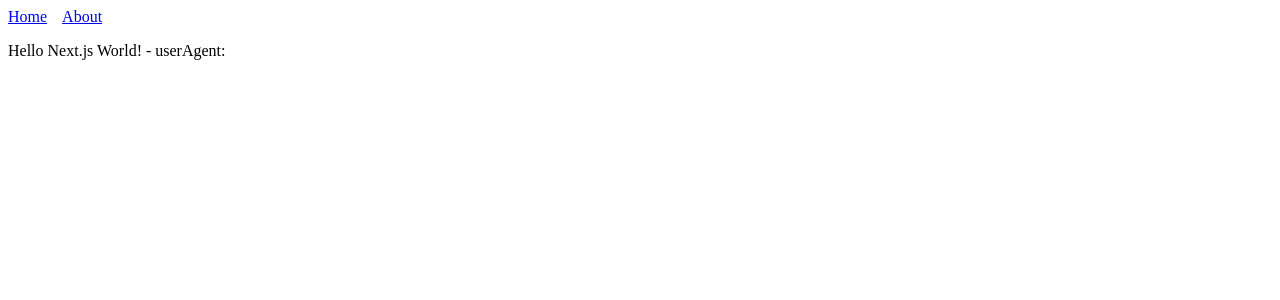
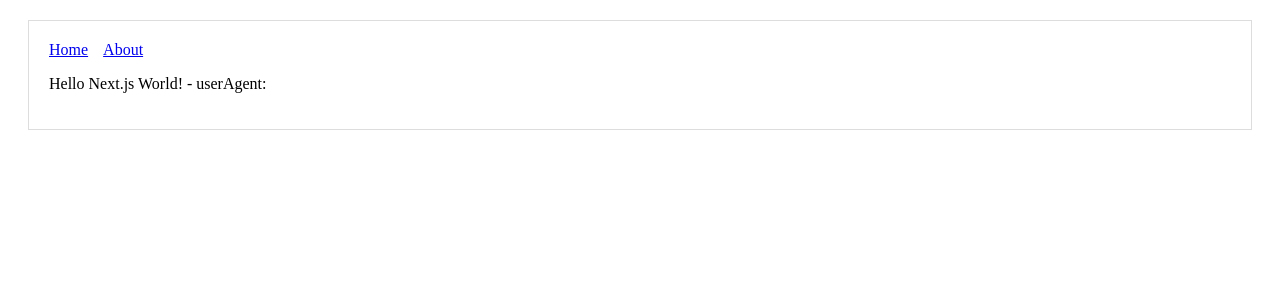
Before and after one commit to teitei-sandbox/next-js-tutorial, a Next.js app: page / in a window 1280 px wide. Shown: the top 300 px of the page. Built offline with nearby package versions, Linux system fonts and the light colour scheme.

Commit message:
Using Shared Components

```diff
--- /dev/null
+++ b/src/components/MyLayout.tsx
@@ -0,0 +1,20 @@
+import { NextPage } from "next";
+
+import Header from "./Header";
+
+const layoutStyle = {
+  margin: 20,
+  padding: 20,
+  border: "1px solid #DDD",
+};
+
+const Layout: NextPage<{ children: React.ReactNode }> = ({ children }) => {
+  return (
+    <div style={layoutStyle}>
+      <Header />
+      {children}
+    </div>
+  );
+};
+
+export default Layout;
--- a/src/pages/index.tsx
+++ b/src/pages/index.tsx
@@ -1,12 +1,11 @@
 import { NextPage } from "next";
-import Header from "./../components/Header";
+import Layout from "../components/MyLayout";
 
 const Index: NextPage<{ userAgent: string }> = ({ userAgent }) => {
   return (
-    <div>
-      <Header />
+    <Layout>
       <p>Hello Next.js World! - userAgent: {userAgent}</p>
-    </div>
+    </Layout>
   );
 };
 
```
Also changed, not shown: src/pages/about.tsx (added, +12 -0 lines).
